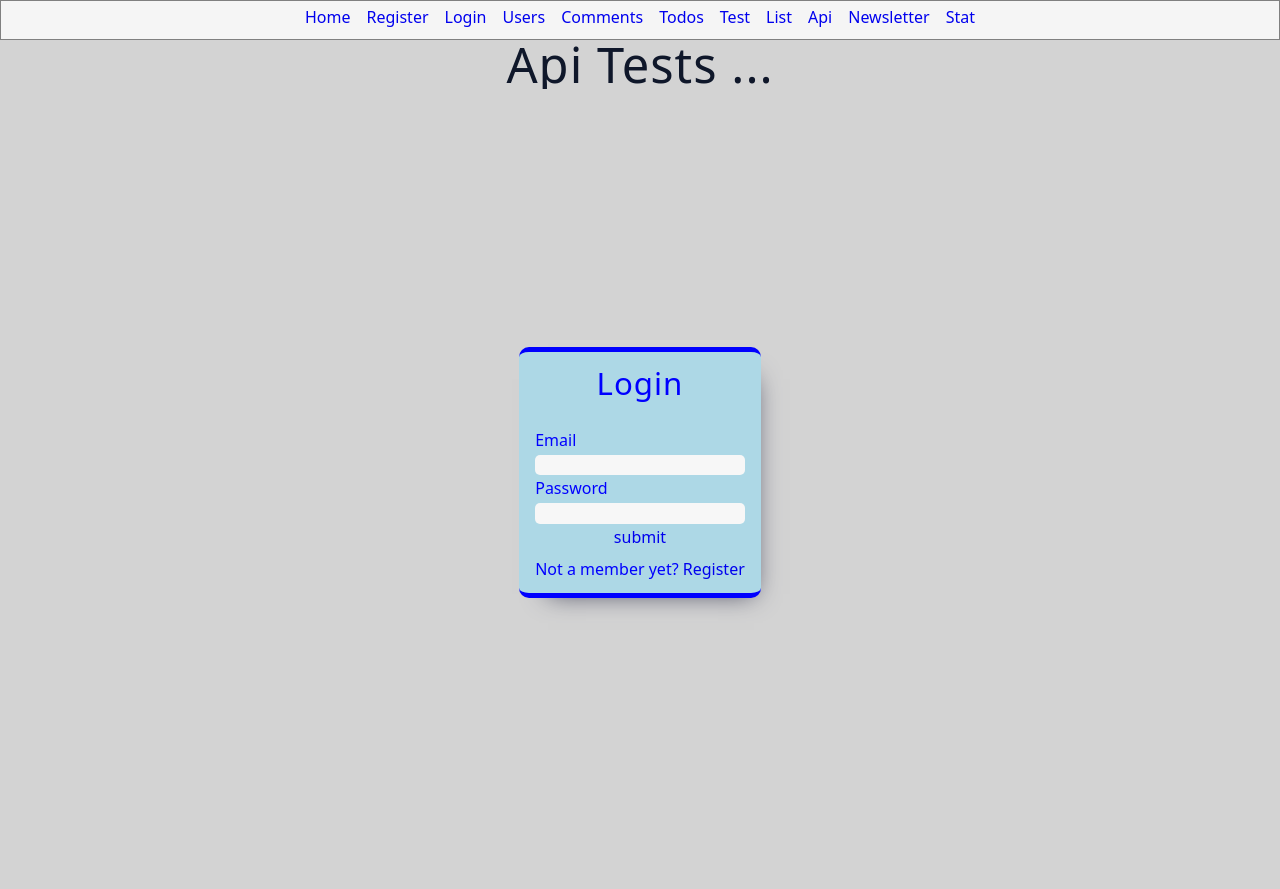
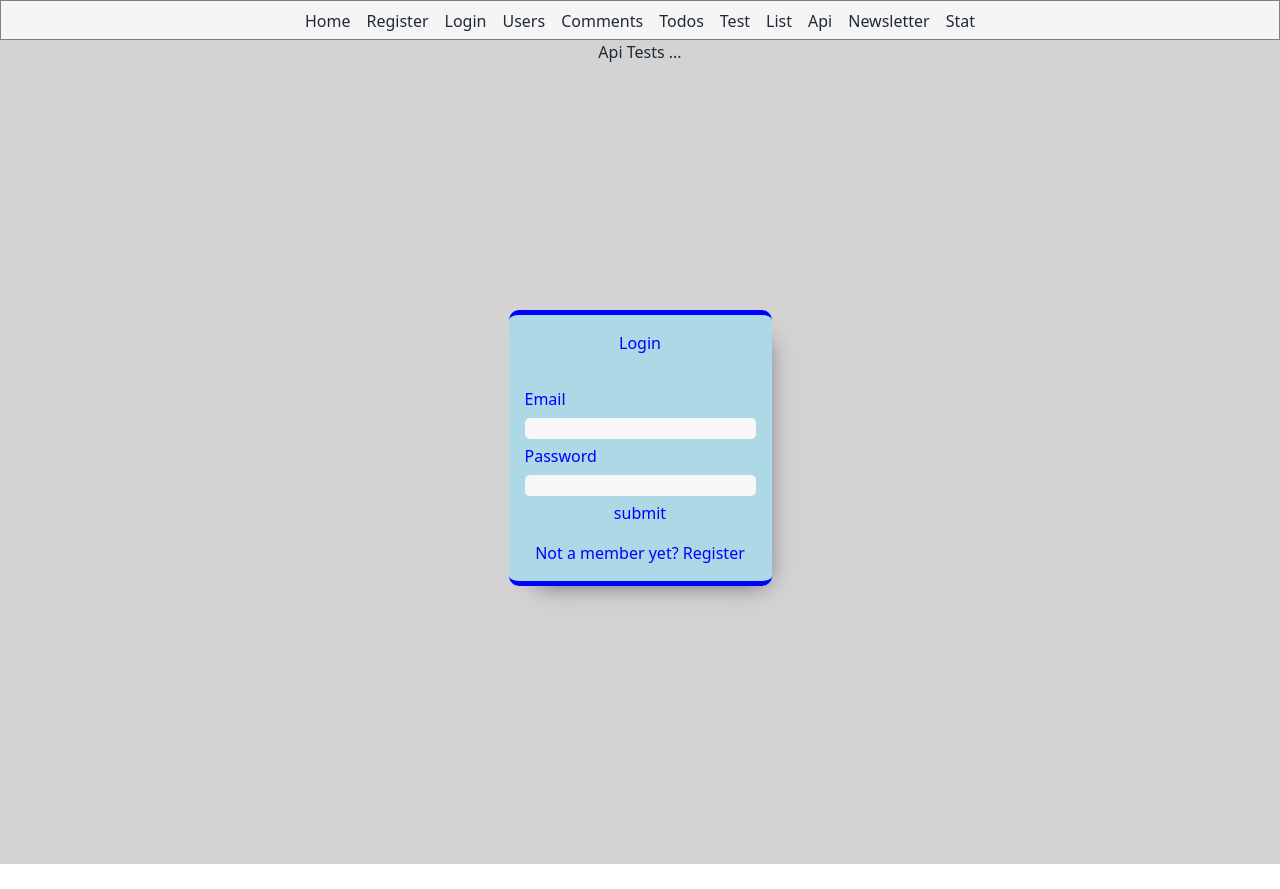
Before and after one commit to danielu96/Vite-Api, a React (Vite) app: page /login in a window 1280 px wide. After the commit the page ends 864 px from the top, so only its background shows below. Built offline with nearby package versions, Linux system fonts and the light colour scheme.

Commit message:
setup tailwind

```diff
--- a/src/index.css
+++ b/src/index.css
@@ -1,401 +1,3 @@
-/* ============= GLOBAL CSS =============== */
-*,
-::after,
-::before {
-  margin: 0;
-  padding: 0;
-  box-sizing: border-box;
-}
-
-html {
-  font-size: 100%;
-} /*16px*/
-
-:root {
-  /* colors */
-  --primary-100: #e2e0ff;
-  --primary-200: #a5f3fc;
-  --primary-300: #67e8f9;
-  --primary-400: #22d3ee;
-  --primary-500: #06b6d4;
-  --primary-600: #0891b2;
-  --primary-700: #0e7490;
-  --primary-800: #155e75;
-  --primary-900: #164e63;
-
-  /* grey */
-  --grey-50: #f8fafc;
-  --grey-100: #f1f5f9;
-  --grey-200: #e2e8f0;
-  --grey-300: #cbd5e1;
-  --grey-400: #94a3b8;
-  --grey-500: #64748b;
-  --grey-600: #475569;
-  --grey-700: #334155;
-  --grey-800: #1e293b;
-  --grey-900: #0f172a;
-  /* rest of the colors */
-  --black: #222;
-  --white: #fff;
-  --red-light: #f8d7da;
-  --red-dark: #842029;
-  --green-light: #d1e7dd;
-  --green-dark: #0f5132;
-
-  --small-text: 0.875rem;
-  --extra-small-text: 0.7em;
-  /* rest of the vars */
-  --backgroundColor: var(--grey-50);
-  --textColor: var(--grey-900);
-  --borderRadius: 0.25rem;
-  --letterSpacing: 1px;
-  --transition: 0.3s ease-in-out all;
-  --max-width: 1120px;
-  --fixed-width: 600px;
-
-  /* box shadow*/
-  --shadow-1: 0 1px 3px 0 rgba(0, 0, 0, 0.1), 0 1px 2px 0 rgba(0, 0, 0, 0.06);
-  --shadow-2: 0 4px 6px -1px rgba(0, 0, 0, 0.1),
-    0 2px 4px -1px rgba(0, 0, 0, 0.06);
-  --shadow-3: 0 10px 15px -3px rgba(0, 0, 0, 0.1),
-    0 4px 6px -2px rgba(0, 0, 0, 0.05);
-  --shadow-4: 0 20px 25px -5px rgba(0, 0, 0, 0.1),
-    0 10px 10px -5px rgba(0, 0, 0, 0.04);
-}
-
-body {
-  background: var(--backgroundColor);
-  font-family: system-ui, -apple-system, BlinkMacSystemFont, 'Segoe UI', Roboto,
-    Oxygen, Ubuntu, Cantarell, 'Open Sans', 'Helvetica Neue', sans-serif;
-  font-weight: 400;
-  line-height: 1;
-  color: var(--textColor);
-}
-p {
-  margin: 0;
-}
-h1,
-h2,
-h3,
-h4,
-h5 {
-  margin: 0;
-  font-family: var(--headingFont);
-  font-weight: 400;
-  line-height: 1;
-  text-transform: capitalize;
-  letter-spacing: var(--letterSpacing);
-}
-
-h1 {
-  font-size: 3.052rem;
-}
-
-h2 {
-  font-size: 2.441rem;
-}
-
-h3 {
-  font-size: 1.953rem;
-}
-
-h4 {
-  font-size: 1.563rem;
-}
-
-h5 {
-  font-size: 1.25rem;
-}
-
-.text {
-  margin-bottom: 1.5rem;
-  max-width: 40em;
-}
-
-small,
-.text-small {
-  font-size: var(--small-text);
-}
-
-a {
-  text-decoration: none;
-}
-ul {
-  list-style-type: none;
-  padding: 0;
-}
-
-.img {
-  width: 100%;
-  display: block;
-  object-fit: cover;
-}
-/* buttons */
-
-.btn {
-  cursor: pointer;
-  color: var(--white);
-  background: var(--primary-500);
-  border: transparent;
-  border-radius: var(--borderRadius);
-  letter-spacing: var(--letterSpacing);
-  padding: 0.375rem 0.75rem;
-  box-shadow: var(--shadow-1);
-  transition: var(--transition);
-  text-transform: capitalize;
-  display: inline-block;
-}
-.btn:hover {
-  background: var(--primary-700);
-  box-shadow: var(--shadow-3);
-}
-.btn-hipster {
-  color: var(--primary-500);
-  background: var(--primary-200);
-}
-.btn-hipster:hover {
-  color: var(--primary-200);
-  background: var(--primary-700);
-}
-.btn-block {
-  width: 100%;
-}
-
-/* alerts */
-.alert {
-  padding: 0.375rem 0.75rem;
-  margin-bottom: 1rem;
-  border-color: transparent;
-  border-radius: var(--borderRadius);
-}
-
-.alert-danger {
-  color: var(--red-dark);
-  background: var(--red-light);
-}
-.alert-success {
-  color: var(--green-dark);
-  background: var(--green-light);
-}
-/* form */
-
-.form {
-  width: 90vw;
-  max-width: var(--fixed-width);
-  background: var(--white);
-  border-radius: var(--borderRadius);
-  box-shadow: var(--shadow-2);
-  padding: 2rem 2.5rem;
-  margin: 3rem auto;
-}
-.form-label {
-  display: block;
-  font-size: var(--small-text);
-  margin-bottom: 0.5rem;
-  text-transform: capitalize;
-  letter-spacing: var(--letterSpacing);
-}
-.form-input,
-.form-textarea {
-  width: 100%;
-  padding: 0.375rem 0.75rem;
-  border-radius: var(--borderRadius);
-  background: var(--backgroundColor);
-  border: 1px solid var(--grey-200);
-}
-
-.form-row {
-  margin-bottom: 1rem;
-}
-
-.form-textarea {
-  height: 7rem;
-}
-::placeholder {
-  font-family: inherit;
-  color: var(--grey-400);
-}
-.form-alert {
-  color: var(--red-dark);
-  letter-spacing: var(--letterSpacing);
-  text-transform: capitalize;
-}
-/* alert */
-
-@keyframes spinner {
-  to {
-    transform: rotate(360deg);
-  }
-}
-
-.loading {
-  width: 6rem;
-  height: 6rem;
-  border: 5px solid var(--grey-400);
-  border-radius: 50%;
-  border-top-color: var(--primary-500);
-  animation: spinner 0.6s linear infinite;
-  margin: 0 auto;
-}
-
-/* title */
-
-.title {
-  text-align: center;
-}
-
-.title-underline {
-  background: var(--primary-500);
-  width: 7rem;
-  height: 0.25rem;
-  margin: 0 auto;
-  margin-top: 1rem;
-}
-/* ============= PROJECT CSS =============== */
-
-.section-center {
-  width: 90vw;
-  margin: 0 auto;
-  margin-top: 3rem;
-  max-width: 30rem;
-  background: var(--white);
-  border-radius: var(--borderRadius);
-  padding: 2rem;
-  box-shadow: var(--shadow-1);
-  transition: var(--transition);
-}
-.section-center:hover {
-  box-shadow: var(--shadow-3);
-}
-
-form h4 {
-  text-align: center;
-  margin-bottom: 1.5rem;
-}
-.form-control {
-  display: grid;
-  grid-template-columns: 1fr 3fr;
-  gap:1rem;
-}
-.form-input {
-  border-radius: 0;
-  border-top-left-radius: var(--borderRadius);
-  border-bottom-left-radius: var(--borderRadius);
-}
-.form-control .btn {
-  border-radius: 0;
-  border-top-right-radius: var(--borderRadius);
-  border-bottom-right-radius: var(--borderRadius);
-}
-
-.items {
-  margin-top: 2rem;
-  display: grid;
-  row-gap: 1rem;
-}
-.single-item {
-  display: grid;
-  grid-template-columns: auto 1fr auto;
-  column-gap: 1rem;
-  align-items: center;
-}
-.single-item p {
-  letter-spacing: var(--letterSpacing);
-}
-
-.remove-btn {
-  padding: 0.15rem 0.25rem;
-  font-size: 0.75rem;
-  background: var(--black);
-}
-
-.Toastify__toast {
-  text-transform: capitalize;
-}
-.page {
-  width: var(--view-width);
-  max-width: var(--max-width);
-  margin: 0 auto;
-  padding: 5rem 2rem;
-}
-
-li.post-title {
-  cursor: pointer;
-}
-
-li.post-title:hover {
-  opacity: 0.6;
-}
-
-
-
-
-/* :root {
-  font-family: Inter, system-ui, Avenir, Helvetica, Arial, sans-serif;
-  line-height: 1.5;
-  font-weight: 400;
-
-  color-scheme: light dark;
-  color: rgba(255, 255, 255, 0.87);
-  background-color: #242424;
-
-  font-synthesis: none;
-  text-rendering: optimizeLegibility;
-  -webkit-font-smoothing: antialiased;
-  -moz-osx-font-smoothing: grayscale;
-  -webkit-text-size-adjust: 100%;
-}
-
-a {
-  font-weight: 500;
-  color: #646cff;
-  text-decoration: inherit;
-}
-a:hover {
-  color: #535bf2;
-}
-
-body {
-  margin: 0;
-  display: flex;
-  place-items: center;
-  min-width: 320px;
-  min-height: 100vh;
-}
-
-h1 {
-  font-size: 3.2em;
-  line-height: 1.1;
-}
-
-button {
-  border-radius: 8px;
-  border: 1px solid transparent;
-  padding: 0.6em 1.2em;
-  font-size: 1em;
-  font-weight: 500;
-  font-family: inherit;
-  background-color: #1a1a1a;
-  cursor: pointer;
-  transition: border-color 0.25s;
-}
-button:hover {
-  border-color: #646cff;
-}
-button:focus,
-button:focus-visible {
-  outline: 4px auto -webkit-focus-ring-color;
-}
-
-@media (prefers-color-scheme: light) {
-  :root {
-    color: #213547;
-    background-color: #ffffff;
-  }
-  a:hover {
-    color: #747bff;
-  }
-  button {
-    background-color: #f9f9f9;
-  }
-} */
+@tailwind base;
+@tailwind components;
+@tailwind utilities;
```
